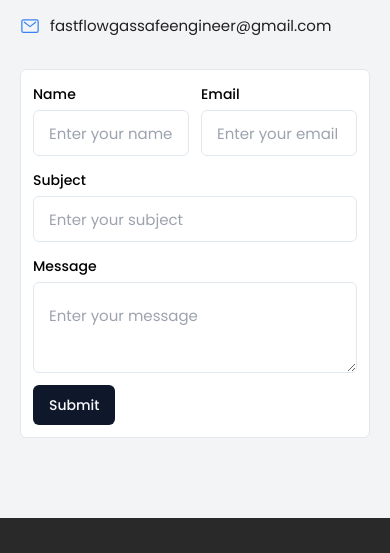
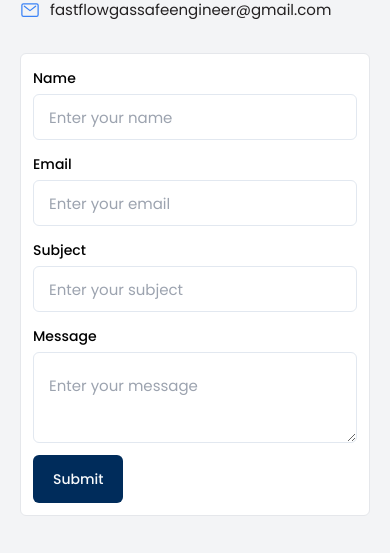
Before and after one commit to sababashfak/fastflow_frontend, a React (Vite) app: page /contact in a window 390 px wide. Shown: the part 612-1165 px from the top of the page. Built offline with nearby package versions, Linux system fonts and the light colour scheme; no server answers.

Commit message:
contact email complete

```diff
--- /dev/null
+++ b/src/api/contact.ts
@@ -0,0 +1,8 @@
+import authAxios from "@/lib/authAxios";
+import apiRequest from "./apiRequest";
+
+export const contact = async (data: any) => {
+  return apiRequest(() =>
+    authAxios.post("/contact", data).then((res) => res.data),
+  );
+};
--- a/src/components/Contact/ContactForm.tsx
+++ b/src/components/Contact/ContactForm.tsx
@@ -1,5 +1,8 @@
+import { contact } from "@/api/contact";
 import { zodResolver } from "@hookform/resolvers/zod";
+import { useMutation } from "@tanstack/react-query";
 import { useForm } from "react-hook-form";
+import { toast } from "sonner";
 import { z } from "zod";
 import CustomFormField from "../shared/CustomFormField";
 import { Button } from "../ui/button";
@@ -31,15 +34,28 @@ const ContactForm = () => {
     },
   });
 
+  const contactMutation = useMutation({
+    mutationFn: contact,
+    onSuccess: (result) => {
+      if (result.success) {
+        toast.success("Message sent successfully");
+
+        form.reset();
+      } else {
+        toast.error("Failed to send message");
+      }
+    },
+  });
+
   const handleContact = (data: any) => {
-    console.log(data);
+    contactMutation.mutate(data);
   };
 
   return (
     <div className="rounded-md border bg-white p-3 sm:p-5">
       <Form {...form}>
         <form className="space-y-3" onSubmit={form.handleSubmit(handleContact)}>
-          <div className="grid grid-cols-2 gap-3">
+          <div className="grid grid-cols-[repeat(auto-fit,minmax(200px,1fr))] gap-3">
             <CustomFormField
               label="Name"
               name="name"
@@ -66,7 +82,13 @@ const ContactForm = () => {
             formControl={form.control}
             isTextArea
           />
-          <Button type="submit">Submit</Button>
+          <Button
+            className="block h-auto bg-secondary px-5 py-3.5 hover:bg-secondary/95"
+            type="submit"
+            disabled={contactMutation.isPending}
+          >
+            Submit
+          </Button>
         </form>
       </Form>
     </div>
--- a/src/pages/Contact.tsx
+++ b/src/pages/Contact.tsx
@@ -19,7 +19,7 @@ const Contact = () => {
         </div>
       </section>
       <section className="bg-gray-100">
-        <div className="container py-20">
+        <div className="container py-16 md:py-20">
           <div className="grid grid-cols-1 gap-x-6 gap-y-8 rounded-md lg:grid-cols-2">
             <div className="text-[#232021]">
               <h4 className="mb-2.5 text-sm font-semibold uppercase lg:mb-4 lg:text-base">
```
